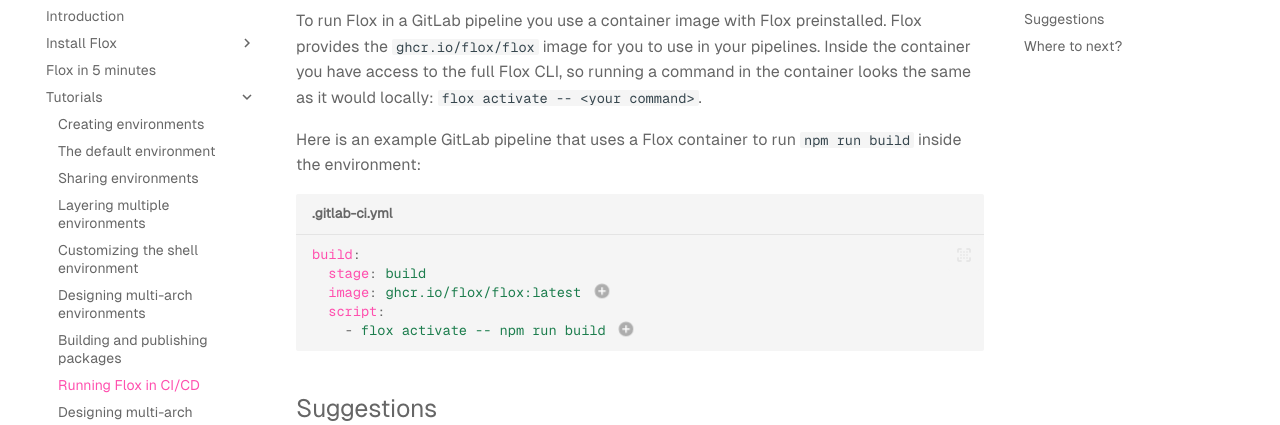
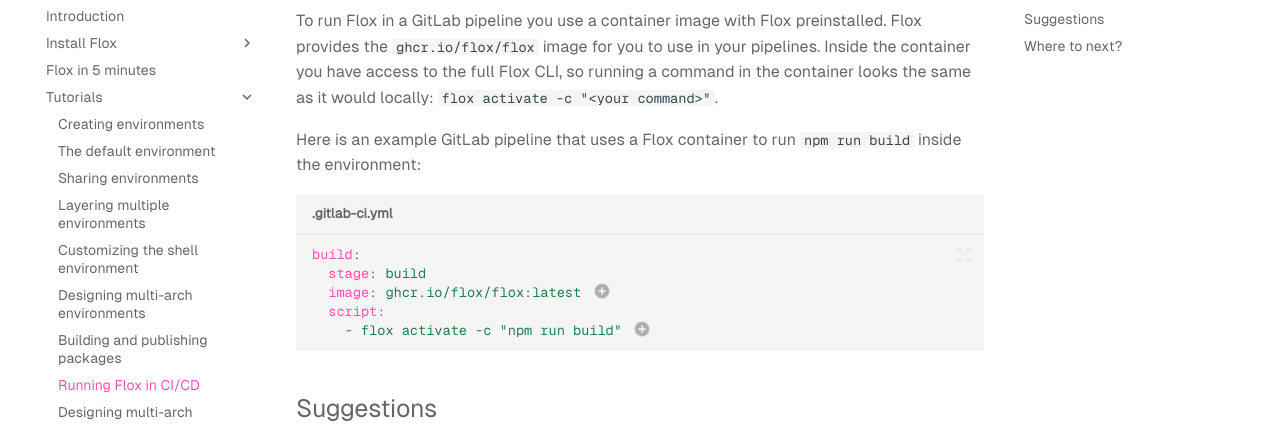
Before and after one commit to flox/floxdocs, an MkDocs documentation site: the page built from docs/tutorials/ci-cd.md, in a window 1280 px wide and 900 px high, scrolled down 1807 px. Shown: the part 170-595 px from the top of the window. Built offline with MkDocs 1.6.1 and Material for MkDocs 9.7.7, drawn with Linux system fonts in a browser that asks for light colours; plug-ins that fetch from the network failed and are left out; comment, search, counter and statistics services are not loaded; some of the changed text lies outside the part shown.

````diff
--- a/docs/llms.txt
+++ b/docs/llms.txt
@@ -31,8 +31,8 @@ flox install -d backend go sqlite
 flox install -d frontend nodejs
 
 # Activate and run commands in specific environments
-flox activate -d backend -- sh -c "cd backend && go mod init"
-flox activate -d frontend -- sh -c "cd frontend && npm install"
+flox activate -d backend -c "cd backend && go mod init"
+flox activate -d frontend -c "cd frontend && npm install"
 ```
 
 ## The Manifest
--- a/docs/tutorials/ci-cd.md
+++ b/docs/tutorials/ci-cd.md
@@ -17,7 +17,7 @@ For the following examples assume that you have a repository that contains a Flo
 
 Flox provides two different actions that you can use in a GitHub Actions workflow:
 
-- `flox/install-flox-action`: This action installs the Flox CLI so you can run Flox commands as you would locally. At some point you would typically run `flox activate -- <your command>` with this action to run a command inside the Flox environment.
+- `flox/install-flox-action`: This action installs the Flox CLI so you can run Flox commands as you would locally. At some point you would typically run `flox activate -c "<your command>"` with this action to run a command inside the Flox environment.
 - `flox/activate-action`: This action allows you to skip activating the environment yourself and simply provide the command that you would like to run in the environment.
 
 Note that the `flox/install-flox-action` is still required if you want to use `flox/activate-action`.
@@ -85,7 +85,7 @@ jobs:
 
 To run Flox in a GitLab pipeline you use a container image with Flox preinstalled.
 Flox provides the `ghcr.io/flox/flox` image for you to use in your pipelines.
-Inside the container you have access to the full Flox CLI, so running a command in the container looks the same as it would locally: `flox activate -- <your command>`.
+Inside the container you have access to the full Flox CLI, so running a command in the container looks the same as it would locally: `flox activate -c "<your command>"`.
 
 Here is an example GitLab pipeline that uses a Flox container to run `npm run build` inside the environment:
 
@@ -94,7 +94,7 @@ build:
   stage: build
   image: ghcr.io/flox/flox:latest # (1)!
   script:
-    - flox activate -- npm run build # (2)!
+    - flox activate -c "npm run build" # (2)!
 ```
 
 1. Use the `ghcr.io/flox/flox` container image, which comes with Flox already installed.
````
Also changed, not shown: docs/concepts/activation.md (+25 -6 lines).
